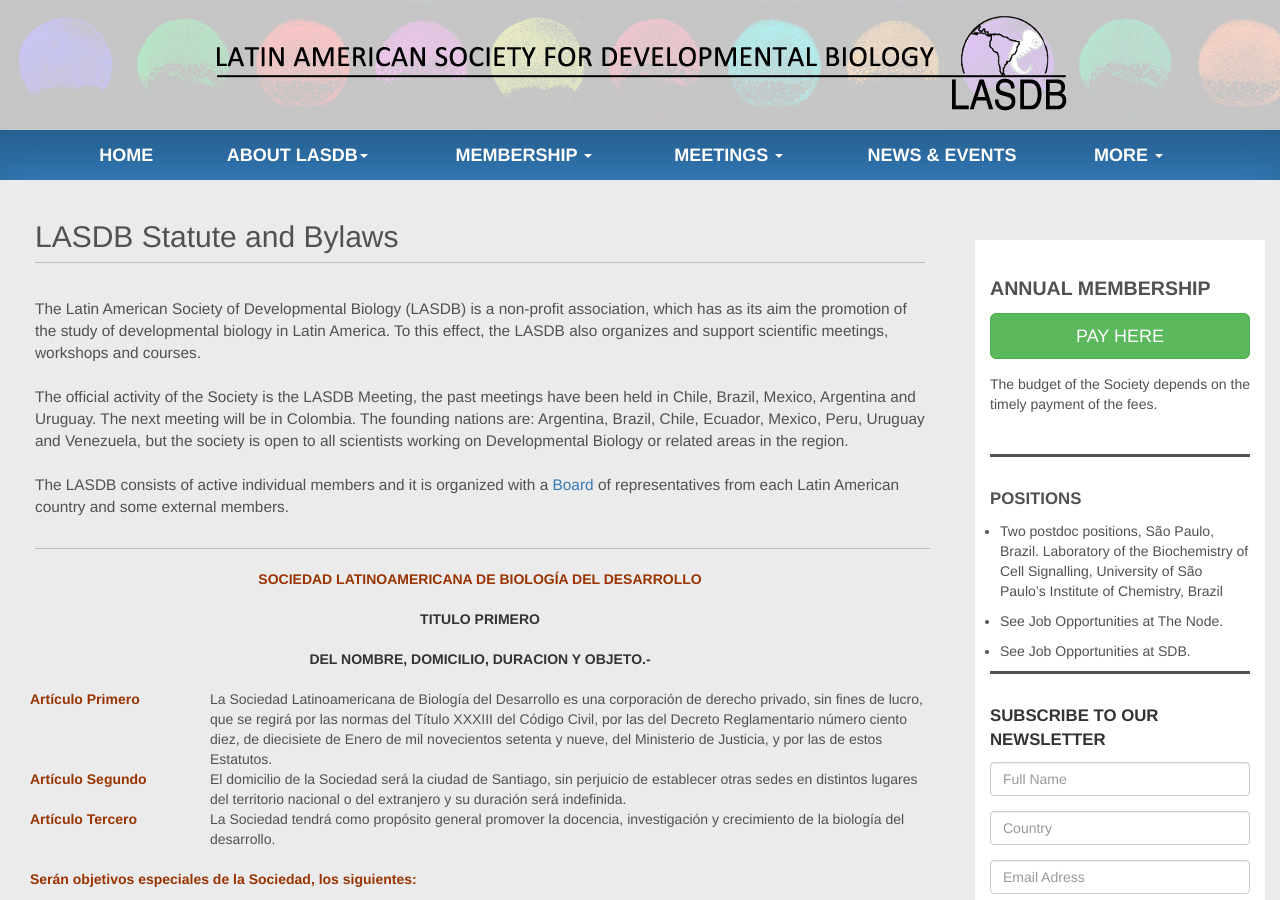
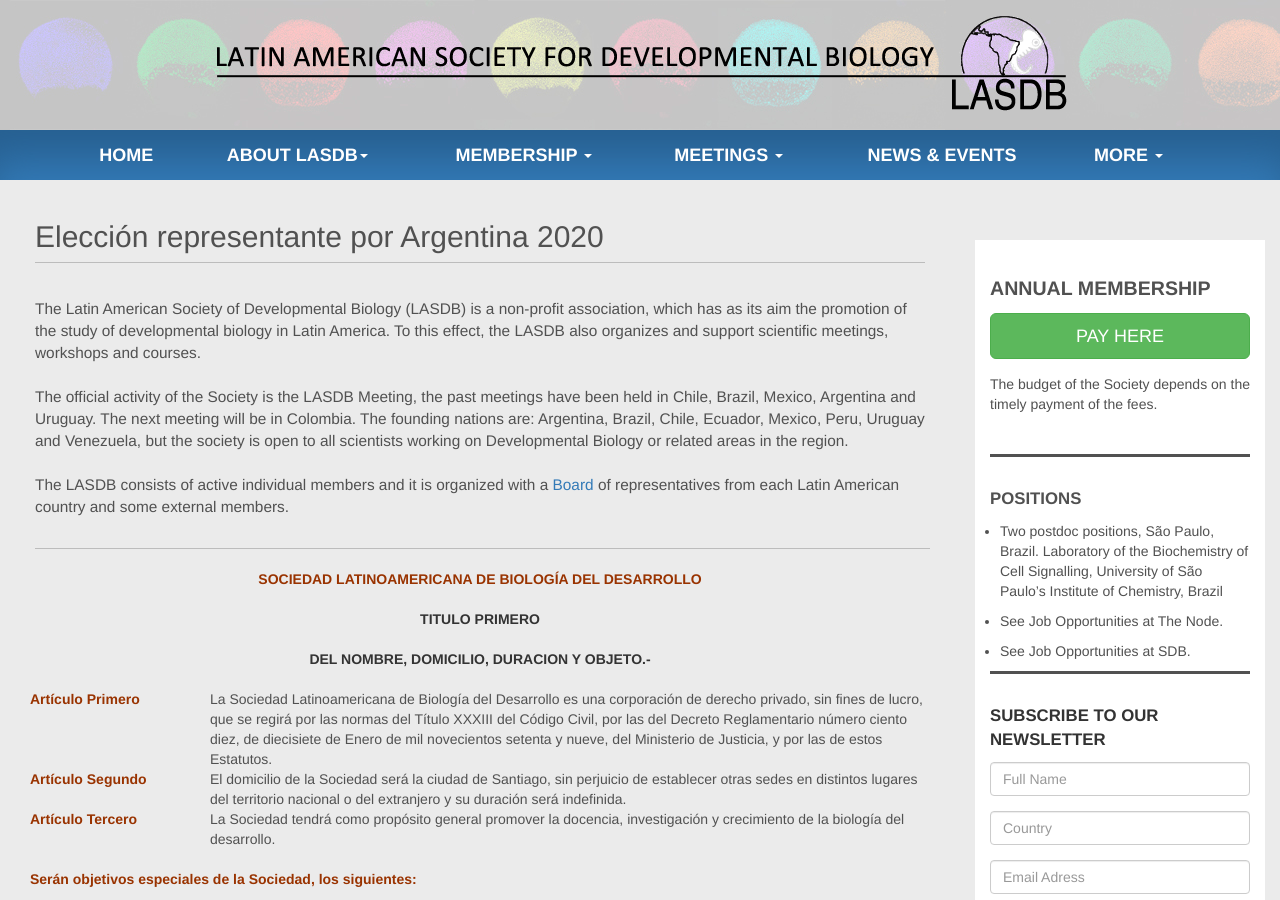
Before and after one commit to lasdb/lasdb.github.io, a Jekyll site: the page built from pages/Argentina-representante-2020.html, in a window 1280 px wide and 900 px high. Built offline with Jekyll 4.4.1, drawn with Linux system fonts in a browser that asks for light colours; nearby versions of some CDN libraries.

Commit message:
Update Argentina-representante-2020.html

```diff
--- a/pages/Argentina-representante-2020.html
+++ b/pages/Argentina-representante-2020.html
@@ -3,7 +3,7 @@
 ---
 
 
-<h2 class="page-header">LASDB Statute and Bylaws</h2>
+<h2 class="page-header">Elección representante por Argentina 2020</h2>
 <div class="panel panel-default">
     <div class="panel-body">
         <p id="statute-into">The Latin American Society of Developmental Biology (LASDB) is a non-profit association, which has as its aim the promotion of the study of developmental biology in Latin America.
```
